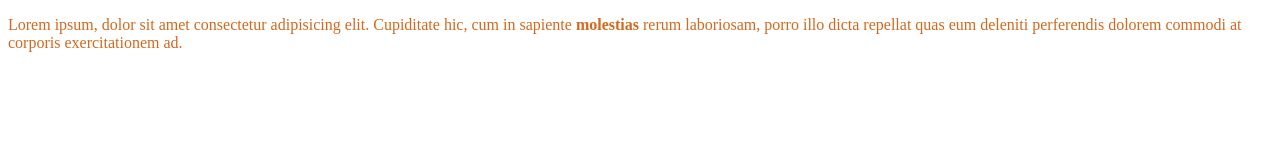
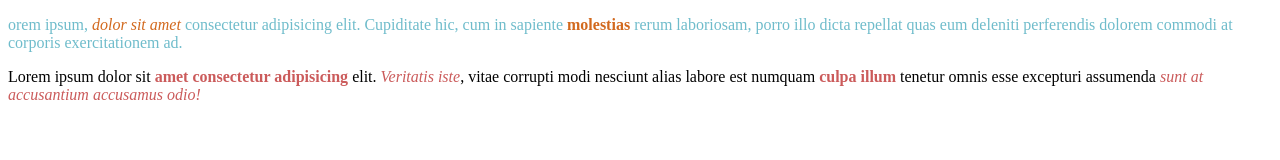
Before and after one commit to olgan209/CSS_study, a plain HTML site: page index.html in a window 1280 px wide. Drawn offline with Linux system fonts and the light colour scheme.

Commit message:
selectors

```diff
--- a/css/main.css
+++ b/css/main.css
@@ -0,0 +1,11 @@
+.ok {
+    color: chocolate;
+}
+
+ #text-in-p{  /*when work with id use # */
+    color: rgb(111, 188, 203);
+}
+
+div p b, div i { /* to show that i need b in div, not all b in file */
+    color: rgb(203, 91, 91);
+}
--- a/index.html
+++ b/index.html
@@ -4,16 +4,26 @@
         <meta charset="UTF-8">
         <meta name="viewport" content="width=device-width, initial-scale=1.0">
         <title>HTML + CSS</title>
-        <style>
+        <link rel="stylesheet" href="css/main.css"> <!--connect html with css file-->
+        <!-- <style>
             p {
                 color: chocolate; size: 4cm;
             }
-        </style>
+        </style> -->
     </head>
     <body>
-        <p>Lorem ipsum, dolor sit amet consectetur adipisicing elit.
-            Cupiditate hic, cum in sapiente <b>molestias</b> rerum laboriosam,
+        <p id="text-in-p">orem ipsum, <i class="ok">dolor sit amet</i> consectetur adipisicing elit.
+            Cupiditate hic, cum in sapiente <b class="ok">molestias</b> rerum laboriosam,
              porro illo dicta repellat quas eum deleniti perferendis
              dolorem commodi at corporis exercitationem ad.</p>
+
+        <div>
+            <p>Lorem ipsum dolor sit <b>amet consectetur adipisicing</b> elit.
+                 <i>Veritatis iste</i>, vitae corrupti modi nesciunt alias labore
+                  est numquam <b>culpa illum</b> tenetur omnis esse excepturi
+                  assumenda <i>sunt at accusantium accusamus odio!</i>
+            </p>
+        </div>
     </body>
+
 </html>
```
